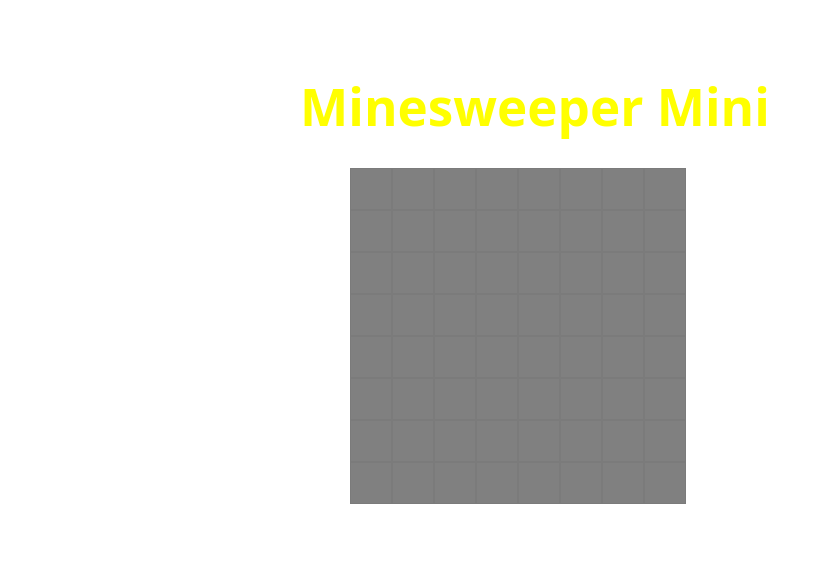
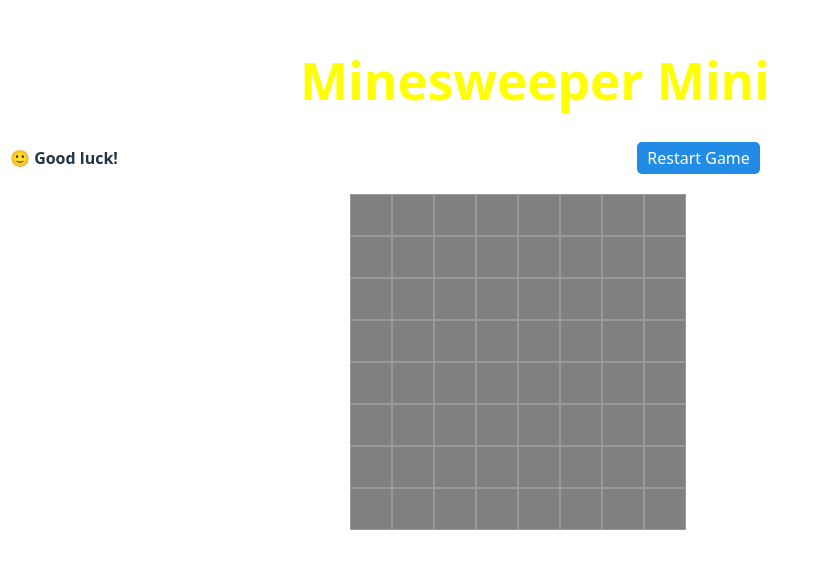
Before and after one commit to almondisrael/minesweeper-mini, a React (Vite) app: page / in a window 1280 px wide. Shown: the part 117-686 px from the top of the page, without its empty margins (0-819 px from the left). Built offline with nearby package versions, Linux system fonts and the light colour scheme.

Commit message:
GameBoard.css

```diff
--- a/src/Components/GameBoard.css
+++ b/src/Components/GameBoard.css
@@ -50,3 +50,23 @@
     background-color: purple;
 
 }
+.status-bar {
+  display: flex;
+  justify-content: space-between;
+  align-items: center;
+  margin: 10px;
+  font-weight: bold;
+}
+
+.restart-button {
+  padding: 5px 10px;
+  border: none;
+  background-color: #228be6;
+  color: white;
+  border-radius: 5px;
+  cursor: pointer;
+}
+
+.restart-button:hover {
+  background-color: #1864ab;
+}
--- a/src/Components/GameBoard.jsx
+++ b/src/Components/GameBoard.jsx
@@ -2,55 +2,174 @@ import React, { useState } from "react";
 import Square from "./Square";
 import './GameBoard.css';
 
+// 🔁 Neighbor helper
+const getNeighbors = (index, rows, cols) => {
+  const neighbors = [];
+  const row = Math.floor(index / cols);
+  const col = index % cols;
+
+  for (let dr = -1; dr <= 1; dr++) {
+    for (let dc = -1; dc <= 1; dc++) {
+      if (dr === 0 && dc === 0) continue;
+      const r = row + dr;
+      const c = col + dc;
+      if (r >= 0 && r < rows && c >= 0 && c < cols) {
+        neighbors.push(r * cols + c);
+      }
+    }
+  }
+  return neighbors;
+};
+
 const GameBoard = ({ rows = 8, cols = 8 }) => {
-  const createInitialBoard = () => {
-    return Array(rows * cols).fill("default");
+  const generateBoard = () => {
+    const totalSquares = rows * cols;
+    const mineCount = Math.floor(totalSquares * 0.15);
+
+    const board = Array(totalSquares).fill(null).map(() => ({
+      isMine: false,
+      isRevealed: false,
+      isFlagged: false,
+      isQuestion: false,
+      adjacentMines: 0,
+    }));
+
+    let placedMines = 0;
+    while (placedMines < mineCount) {
+      const index = Math.floor(Math.random() * totalSquares);
+      if (!board[index].isMine) {
+        board[index].isMine = true;
+        placedMines++;
+      }
+    }
+
+    board.forEach((cell, i) => {
+      if (cell.isMine) return;
+      const neighbors = getNeighbors(i, rows, cols);
+      cell.adjacentMines = neighbors.filter((n) => board[n].isMine).length;
+    });
+
+    return board;
   };
 
-  const [boardState, setBoardState] = useState(createInitialBoard());
+  const [boardState, setBoardState] = useState(generateBoard());
+  const [gameOver, setGameOver] = useState(false);
+  const [gameWon, setGameWon] = useState(false);
+
+  const floodReveal = (board, index) => {
+    const stack = [index];
+    const visited = new Set();
+
+    while (stack.length > 0) {
+      const current = stack.pop();
+      if (visited.has(current)) continue;
+      visited.add(current);
+
+      const cell = board[current];
+      if (cell.isRevealed || cell.isFlagged || cell.isMine) continue;
+
+      cell.isRevealed = true;
+
+      if (cell.adjacentMines === 0) {
+        const neighbors = getNeighbors(current, rows, cols);
+        stack.push(...neighbors);
+      }
+    }
+  };
+
+  const checkWinCondition = (board) => {
+    const hasWon = board.every((cell) =>
+      cell.isMine || cell.isRevealed
+    );
+    if (hasWon) {
+      setGameOver(true);
+      setGameWon(true);
+      alert("🎉 You Win!");
+    }
+  };
 
   const handleLeftClick = (index) => {
+    if (gameOver) return;
+
     setBoardState((prev) => {
-      const newState = [...prev];
-      if (newState[index] === "default") {
-        newState[index] = "opened";
+      const newBoard = [...prev];
+      const cell = { ...newBoard[index] };
+
+      if (cell.isRevealed || cell.isFlagged) return newBoard;
+
+      if (cell.isMine) {
+        cell.exploded = true;
+        setGameOver(true);
+        alert("💥 Game Over!");
+        newBoard.forEach((c) => {
+          if (c.isMine) c.isRevealed = true;
+        });
+      } else {
+        floodReveal(newBoard, index);
+        checkWinCondition(newBoard);
       }
-      return newState;
+
+      newBoard[index] = cell;
+      return newBoard;
     });
   };
 
   const handleRightClick = (index) => {
+    if (gameOver) return;
+
     setBoardState((prev) => {
-      const newState = [...prev];
-      switch (newState[index]) {
-        case "default":
-          newState[index] = "flagged";
-          break;
-        case "flagged":
-          newState[index] = "question";
-          break;
-        case "question":
-          newState[index] = "default";
-          break;
-        default:
-          break;
+      const newBoard = [...prev];
+      const cell = { ...newBoard[index] };
+
+      if (cell.isRevealed) return newBoard;
+
+      if (!cell.isFlagged && !cell.isQuestion) {
+        cell.isFlagged = true;
+      } else if (cell.isFlagged) {
+        cell.isFlagged = false;
+        cell.isQuestion = true;
+      } else {
+        cell.isQuestion = false;
       }
-      return newState;
+
+      newBoard[index] = cell;
+      return newBoard;
     });
   };
 
+  const restartGame = () => {
+    setBoardState(generateBoard());
+    setGameOver(false);
+    setGameWon(false);
+  };
+
   const renderBoard = () => {
-    return boardState.map((state, index) => (
+    return boardState.map((square, index) => (
       <Square
         key={index}
-        state={state}
+        data={square}
         onLeftClick={() => handleLeftClick(index)}
-        onRightClick={() => handleRightClick(index)}
+        onRightClick={(e) => {
+          e.preventDefault();
+          handleRightClick(index);
+        }}
       />
     ));
   };
 
-  return <div className="game-board">{renderBoard()}</div>;
+  return (
+    <div>
+      <div className="status-bar">
+        {gameOver ? (
+          gameWon ? "🎉 You won!" : "💥 Game over!"
+        ) : (
+          "🙂 Good luck!"
+        )}
+        <button onClick={restartGame} className="restart-button">Restart Game</button>
+      </div>
+      <div className="game-board">{renderBoard()}</div>
+    </div>
+  );
 };
 
 export default GameBoard;
--- a/src/Components/Square.css
+++ b/src/Components/Square.css
@@ -1,17 +1,27 @@
 .square {
-    width: 40px;
-    height: 40px;
-    background-color: #bdbdbd;
-    border: 1px solid #7b7b7b;
-    color: #7b7b7b;
-    display: flex;
-    align-items: center;
-    justify-content: center;
-    cursor: pointer;
+  width: 40px;
+  height: 40px;
+  background-color: #3b1f1f;
+  border: 1px solid #999;
+  display: flex;
+  align-items: center;
+  justify-content: center;
+  font-weight: bold;
+  user-select: none;
 }
 
+.square.revealed {
+  background-color: rgb(214, 169, 111);
+}
+
+.square.exploded {
+  background-color: red;
+  color: white;
+}
+
+
 .square.opened {
-    background-color: #e0e0e0;
+    background-color:grey;
 }
 
 .square.flagged {
--- a/src/Components/Square.jsx
+++ b/src/Components/Square.jsx
@@ -1,7 +1,7 @@
 import React from "react";
 import './Square.css';
 
-const Square = ({ onLeftClick, onRightClick, state }) => {
+const Square = ({ data, onLeftClick, onRightClick }) => {
   const handleClick = () => {
     onLeftClick();
   };
@@ -11,13 +11,26 @@ const Square = ({ onLeftClick, onRightClick, state }) => {
     onRightClick();
   };
 
+  let display = "";
+  if (data.isRevealed) {
+    if (data.isMine) {
+      display = "💣";
+    } else if (data.adjacentMines > 0) {
+      display = data.adjacentMines;
+    }
+  } else if (data.isFlagged) {
+    display = "🚩";
+  } else if (data.isQuestion) {
+    display = "❓";
+  }
+
   return (
     <div
-      className={`square ${state}`}
+      className={`square ${data.isRevealed ? "revealed" : ""}`}
       onClick={handleClick}
       onContextMenu={handleRightClick}
     >
-      {state === "flagged" ? "🚩" : state === "question" ? "❓" : ""}
+      {display}
     </div>
   );
 };
```
